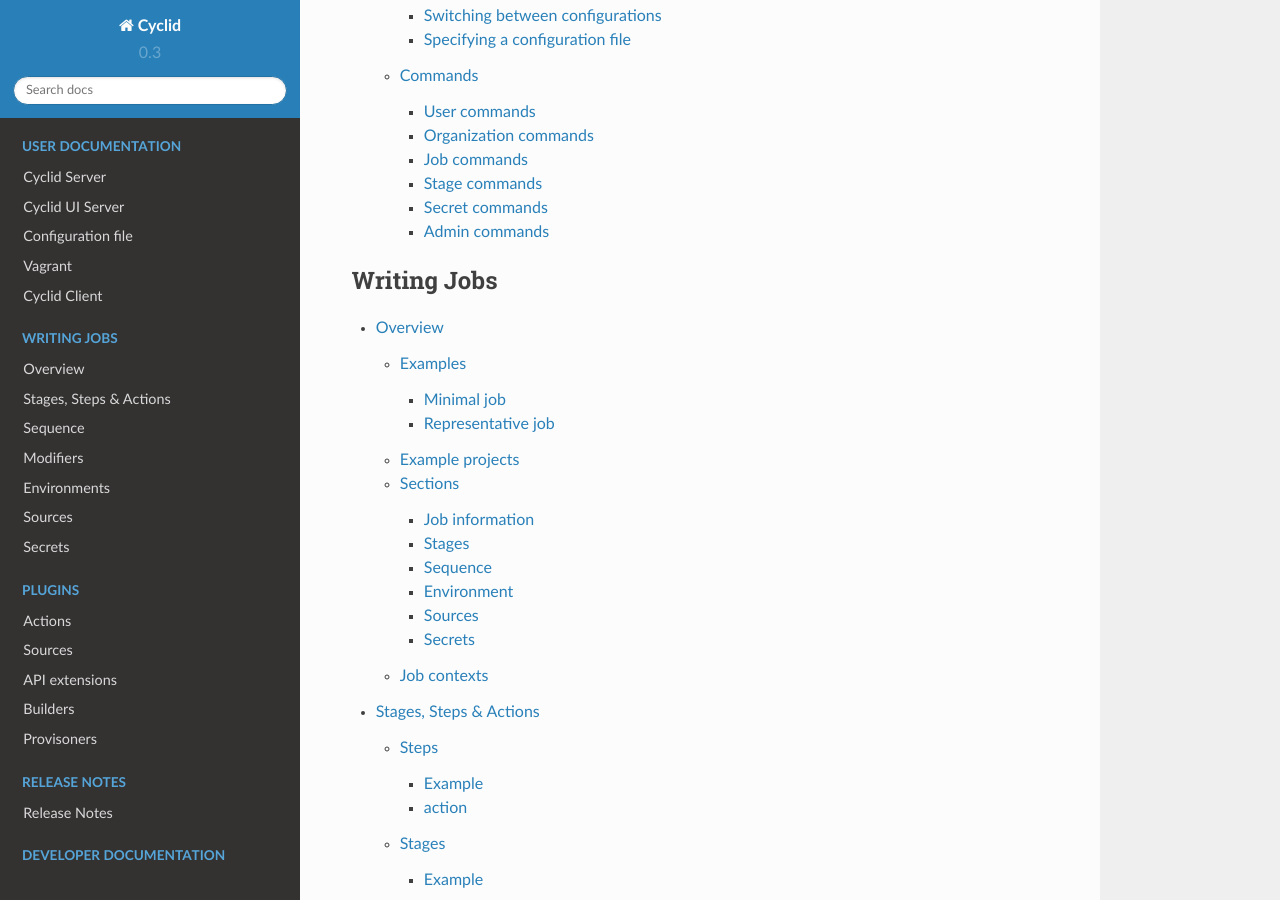
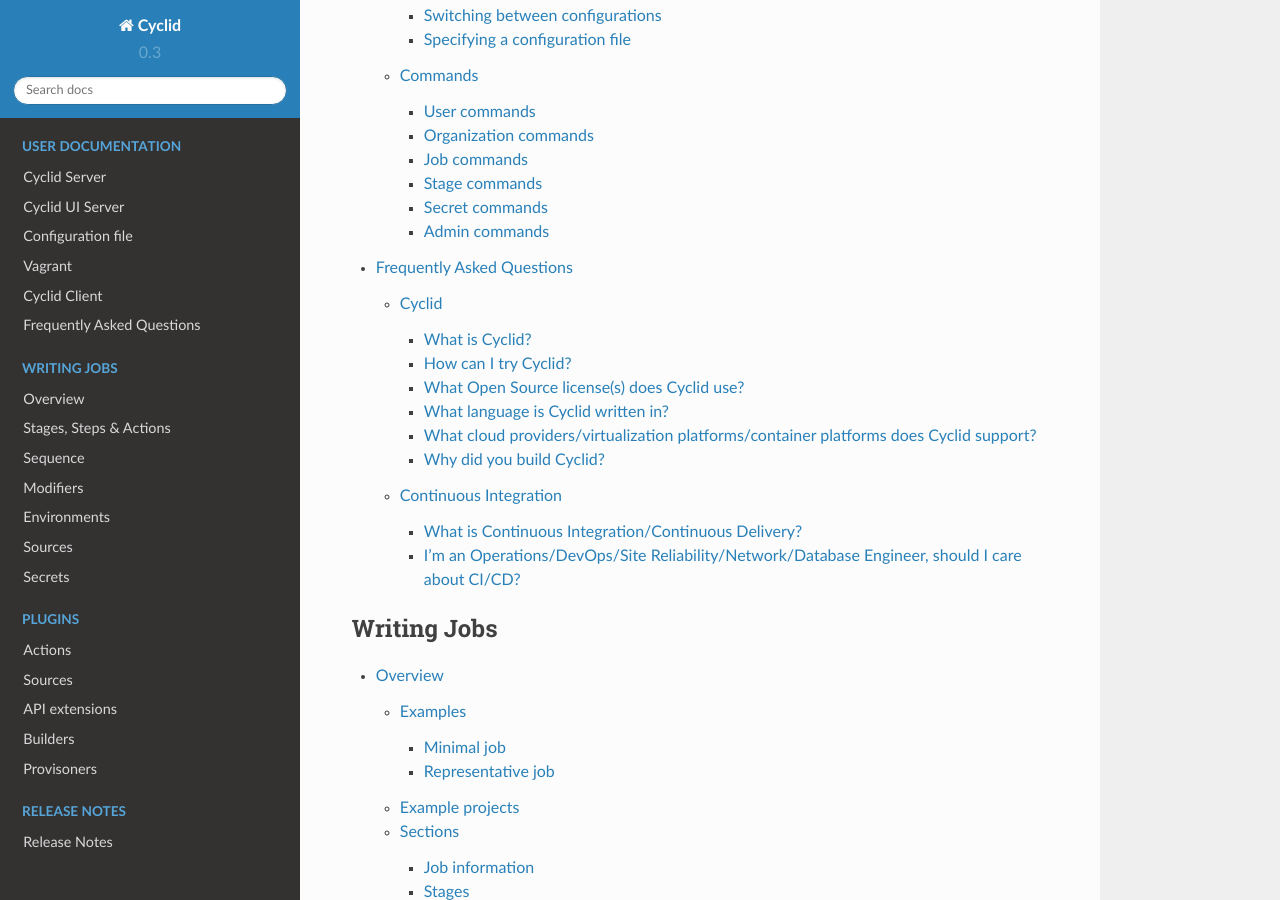
Before and after one commit to Cyclid/Cyclid-docs, a Sphinx documentation site: the page built from docs/index.rst, in a window 1280 px wide and 900 px high, scrolled down 1417 px. Built offline with Sphinx 7.4.7 and the Read the Docs theme 2.0.0, drawn with Linux system fonts in a browser that asks for light colours; some of the changed lines change nothing that is shown.

Commit message:
Import the website FAQs

```diff
--- a/docs/cli.rst
+++ b/docs/cli.rst
@@ -1,3 +1,5 @@
+.. _cyclid_client:
+
 #############
 Cyclid Client
 #############
--- /dev/null
+++ b/docs/faqs.rst
@@ -0,0 +1,89 @@
+##########################
+Frequently Asked Questions
+##########################
+
+Cyclid
+======
+
+What is Cyclid?
+---------------
+
+Cyclid is an Open Source Continuous Integration/Continuous Delivery (CI/CD)
+system. There are three main components: the continuous integration server
+(:ref:`Cyclid <cyclid_server>`), the user interface (:ref:`Cyclid UI <cyclid_ui_server>`)
+and a command line client (:ref:`Cyclid Client <cyclid_client>`)
+
+How can I try Cyclid?
+---------------------
+
+There have four options for running Cyclid:
+
+* Let us run it for you: just `sign up for hosted Cyclid <https://account.cyclid.io>`_.
+* `Run it on Docker <https://github.com/Cyclid/Docker>`_.
+* `Install it yourself <http://docs.cyclid.io/en/latest/server.html#installing>`_
+  on your own cloud instance(s) or servers.
+* Test Cyclid with a `pre-built Vagrant virtual machine <http://docs.cyclid.io/en/latest/vagrant.html>`_.
+
+What Open Source license(s) does Cyclid use?
+--------------------------------------------
+
+The vast majority of the code is released under the
+`Apache 2.0 license <https://www.apache.org/licenses/LICENSE-2.0>`_.
+
+The Cyclid logo is licensed for use with Cyclid under the
+`Creative Commons Attribution-NonCommercial-NoDerivatives 4.0 International License <http://creativecommons.org/licenses/by-nc-nd/4.0/>`_.
+
+A small amount of third party code is licensed under the
+`MIT license <https://opensource.org/licenses/MIT>`_.
+
+What language is Cyclid written in?
+-----------------------------------
+
+Cyclid, Cyclid UI & Cyclid Client are all written in Ruby, and Cyclid UI
+includes client side Javascript. The Cyclid REST API uses JSON for data
+interchange.
+
+Cyclid job definitions can be written in either JSON or YAML.
+
+What cloud providers/virtualization platforms/container platforms does Cyclid support?
+--------------------------------------------------------------------------------------
+
+By design Cyclid is entirely agnostic about which platforms it supports.
+Almost all the functionality is provided by plugins, which means in theory
+Cyclid can support any cloud provider, virtualization platform or container
+platform you would like to use.
+
+Cyclid itself currently supports `Google Cloud Platform <https://cloud.google.com/>`_,
+`Docker <https://www.docker.com/>`_ containers and provides official plugins
+for `Digitalocean <https://www.digitalocean.com/>`_ cloud and `LXD <https://linuxcontainers.org/lxd/>`_
+based containers. Support for other platforms is planned, and you can of
+course also write your own plugins to support specific cloud providers or
+platforms.
+
+Why did you build Cyclid?
+-------------------------
+
+We feel that `Continuous Integration is not a solved problem <http://cyclid.io/ci-isnt-solved-problem/>`_,
+and we want `something that works for modern DevOps tools and workflows <http://cyclid.io/continuous-integration-rest-us/>`_,
+not just traditional software development.
+
+Continuous Integration
+======================
+
+What is Continuous Integration/Continuous Delivery?
+---------------------------------------------------
+
+At it’s most simple, Continuous Integration/Continuous Delivery (CI/CD) is a
+method of automating your software build & release process. Cyclid can build,
+test & deploy changes to your software every time a developer commits their
+changes to source control.
+
+The `Wikipedia article <https://en.wikipedia.org/wiki/Continuous_integration>`_
+is a good place to find more information.
+
+I’m an Operations/DevOps/Site Reliability/Network/Database Engineer, should I care about CI/CD?
+-----------------------------------------------------------------------------------------------
+
+Yes! Thanks to concepts such as `Infrastructure as Code <https://en.wikipedia.org/wiki/Infrastructure_as_Code>`_
+you probably deal with software every day, and Cyclid can help you to automate
+the process of integrating, testing & deploying your changes.
--- a/docs/index.rst
+++ b/docs/index.rst
@@ -23,6 +23,7 @@
 * :ref:`release-notes`
 * :ref:`developer-docs`
 
+
 .. _user-docs:
 
 .. toctree::
@@ -34,6 +35,7 @@
    configuration_file
    vagrant
    cli
+   faqs
 
 
 .. _job-docs:
--- a/docs/manage.rst
+++ b/docs/manage.rst
@@ -1,3 +1,5 @@
+.. _cyclid_ui_server:
+
 ################
 Cyclid UI Server
 ################
--- a/docs/server.rst
+++ b/docs/server.rst
@@ -1,3 +1,5 @@
+.. _cyclid_server:
+
 #############
 Cyclid Server
 #############
```
